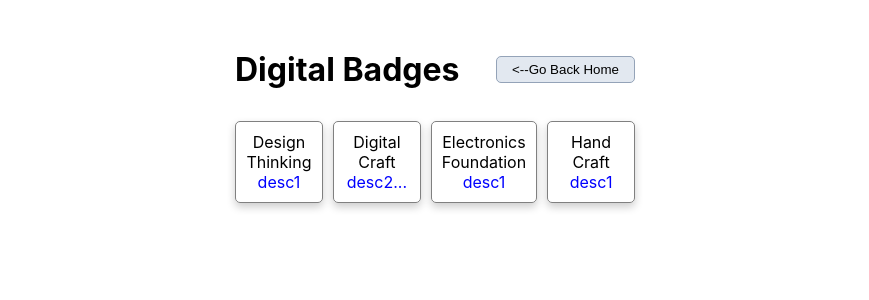
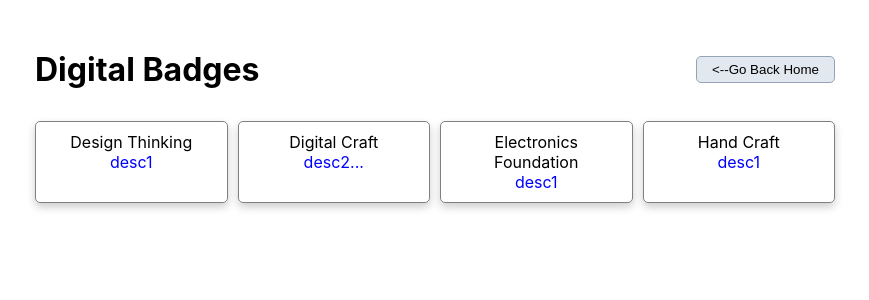
Before and after one commit to mahikajain3/MAYS-frontend, a React (Create React App) app: page /badges in a window 1280 px wide. Shown: the top 300 px of the page, without its empty margins (205-1074 px from the left). Built offline with nearby package versions, Linux system fonts and the light colour scheme.

Commit message:
Change .content  width

```diff
--- a/src/App.css
+++ b/src/App.css
@@ -18,7 +18,7 @@
 }
 
 .content {
-  width: 400px;
+  width: 800px;
   display: flex;
   flex-direction: column;
   align-items: center;
```
